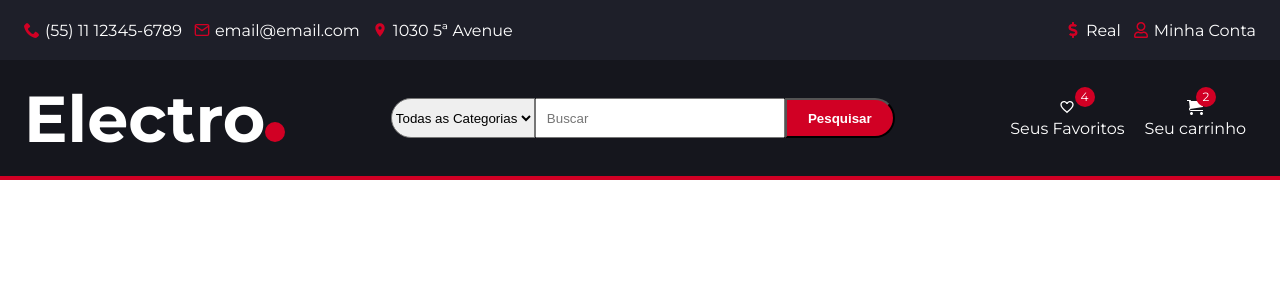
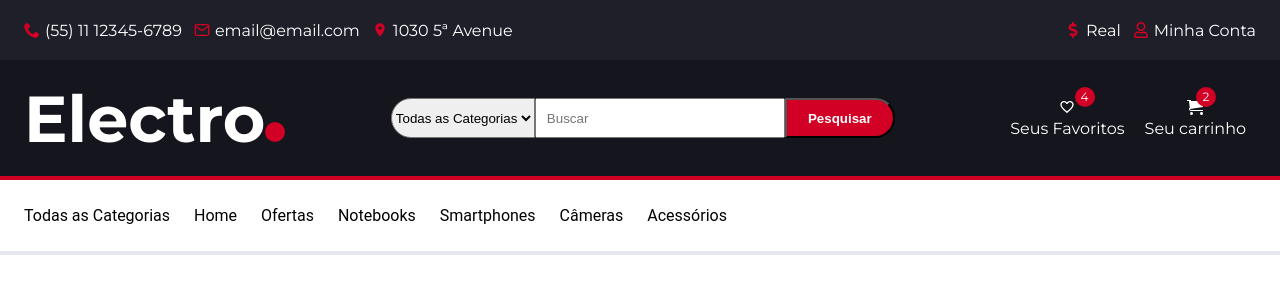
Before and after one commit to lucasandrade52/Electro-store, a React (Create React App) app: page / in a window 1280 px wide. Shown: the top 300 px of the page. Built offline with nearby package versions, Linux system fonts and the light colour scheme.

Commit message:
feature: create component nav

```diff
--- a/src/App.js
+++ b/src/App.js
@@ -1,8 +1,12 @@
 import Header from './components/Header'
+import Navigation from './components/Navigation'
 
 function App() {
   return (
-    <Header />
+    <>
+      <Header />
+      <Navigation />
+    </>
   );
 }
 export default App;
--- a/src/components/Header/InputForm/index.js
+++ b/src/components/Header/InputForm/index.js
@@ -1,15 +1,17 @@
 import Button from "../../Button"
 import Input from "../../Input"
+import { ItemData } from "../../Navigation/ItemData.js"
 
 export default function InputForm() {
   return (
     <>
       <form className="header__form">
         <select className="header__select">
-          <option value="0">Todas as Categorias</option>
-          <option value="1">Notebook</option>
-          <option value="2">Acessórios</option>
-          <option value="3">Câmeras</option>
+          {ItemData.map((data, index) => {
+            return (
+              <option value={data.value}>{data.text}</option>
+            )
+          })}
         </select>
         <Input className="header__search" placeholder="Buscar" />
         <Button className="header__button">Pesquisar</Button>
--- /dev/null
+++ b/src/components/Navigation/ItemData.js
@@ -0,0 +1,37 @@
+export const ItemData = [
+  {
+    link: '#',
+    text: 'Todas as Categorias',
+    value: "0",
+  },
+  {
+    link: '#',
+    text: 'Home',
+    value: "1",
+  },
+  {
+    link: '#',
+    text: 'Ofertas',
+    value: "2",
+  },
+  {
+    link: '#',
+    text: 'Notebooks',
+    value: "3",
+  },
+  {
+    link: '#',
+    text: 'Smartphones',
+    value: "4",
+  },
+  {
+    link: '#',
+    text: 'Câmeras',
+    value: "5",
+  },
+  {
+    link: '#',
+    text: 'Acessórios',
+    value: "6",
+  },
+]
--- /dev/null
+++ b/src/components/Navigation/index.js
@@ -0,0 +1,20 @@
+import List from "../Header/TopBar/List"
+import ItemList from "../Header/TopBar/ItemList"
+import { ItemData } from "./ItemData"
+import './styles.css'
+
+export default function Navigation() {
+  return (
+    <nav className="navigation">
+      <List className="navigation__list">
+        {ItemData.map((data, index) => {
+          return (
+            <ItemList className="navigation__list--item">
+              <a key={index} href={data.link}>{data.text}</a>
+            </ItemList>
+          )
+        })}
+      </List>
+    </nav>
+  )
+}
--- /dev/null
+++ b/src/components/Navigation/styles.css
@@ -0,0 +1,17 @@
+.navigation {
+  height: 75px;
+  border-bottom: 4px solid #E4E7ED;
+  display: flex;
+  align-items: center;
+}
+
+.navigation__list {
+  display: flex;
+  gap: 24px;
+  padding: 0 24px;
+}
+
+.navigation__list a:hover {
+  border-bottom: 4px solid #D10024;
+  color: #D10024;
+}
```
